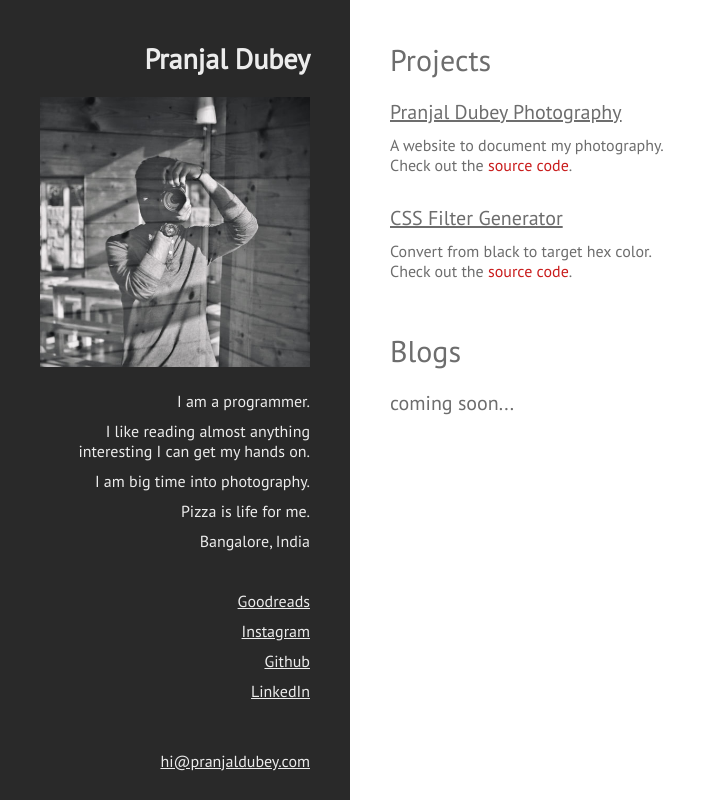
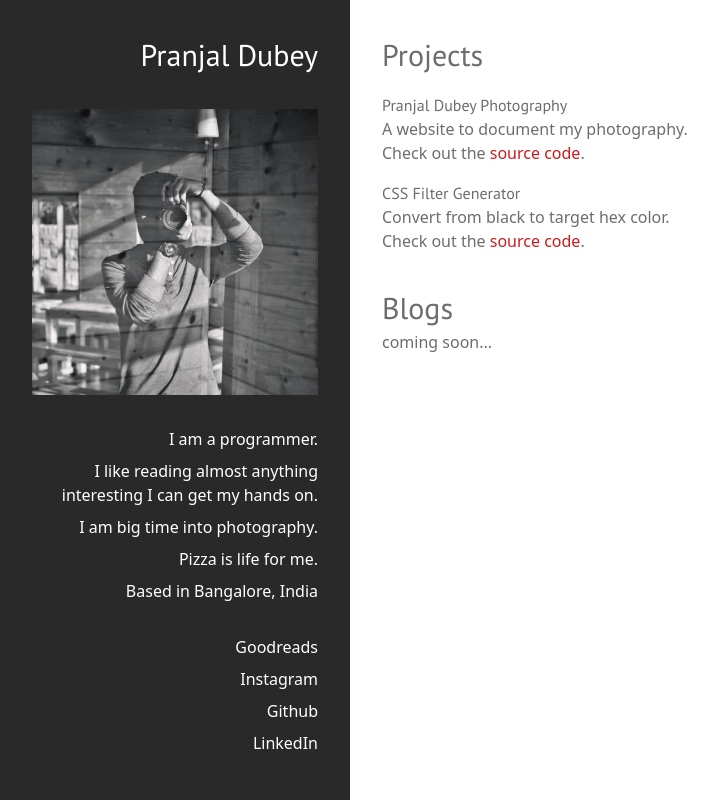
Before and after one commit to pranjalworm/train, a Next.js app: page / in a window 1280 px wide. Shown: the whole page, without its empty margins (0-717 px from the left). Built offline with nearby package versions, Linux system fonts and the light colour scheme.

Commit message:
implemented tailwind css

```diff
--- /dev/null
+++ b/components/content.tsx
@@ -0,0 +1,44 @@
+import React from 'react';
+
+export default function Content() {
+
+  return (
+    <div className="h-screen p-8 text-primary">
+
+      <div className="mb-8">
+        <div className="text-3xl font-title">Projects</div>
+
+        <div className="my-4">
+          <a className="font-title" target="_blank" href="https://pranjaldubey.photography" rel="noopener">Pranjal Dubey Photography</a>
+
+          <div>
+            A website to document my photography.<br />
+            Check out the <a className="text-accent" target="_blank" href="https://github.com/pranjalworm/click" rel="noopener">source code</a>.
+          </div>
+        </div>
+
+        <div className="my-4">
+          <a className="font-title" target="_blank" href="https://pranjalworm.github.io/css-filter-generator/" rel="noopener">
+            CSS Filter Generator
+          </a>
+
+          <div>
+            Convert from black to target hex color.<br />
+            Check out the <a href="https://github.com/pranjalworm/css-filter-generator" className="text-accent" target="_blank" rel="noopener">source code</a>.
+          </div>
+
+        </div>
+      </div>
+
+      <div className="mb-8">
+        <div className="text-3xl font-title">
+          Blogs
+          </div>
+        <div className="section-link">
+          coming soon...
+          </div>
+      </div>
+
+    </div>
+  );
+}
--- a/components/home.tsx
+++ b/components/home.tsx
@@ -1,51 +1,14 @@
+import React from "react"
+import Content from "./content"
 import SideMenu from "./side-menu"
 
 export default function Home() {
 
   return (
-    <div id="root-wrapper">
+    <div className="flex h-screen w-screen">
 
       <SideMenu />
-
-      {/* content */}
-      <div id="content-wrapper">
-
-        <div className="sections-container">
-          <div className="section-title">
-            Projects
-          </div>
-          <div className="section-link">
-            <a target="_blank" href="https://pranjaldubey.photography" rel="noopener">Pranjal Dubey Photography</a>
-
-            <div className="section-description">
-              A website to document my photography.<br />
-              Check out the <a className="code-link" target="_blank" href="https://github.com/pranjalworm/click" rel="noopener">source code</a>.
-            </div>
-          </div>
-
-          <div className="section-link">
-            <a target="_blank" href="https://pranjalworm.github.io/css-filter-generator/" rel="noopener">
-              CSS Filter Generator
-            </a>
-
-            <div className="section-description">
-              Convert from black to target hex color.<br />
-              Check out the <a href="https://github.com/pranjalworm/css-filter-generator" className="code-link" target="_blank" rel="noopener">source code</a>.
-            </div>
-
-          </div>
-        </div>
-
-        <div className="sections-container">
-          <div className="section-title">
-            Blogs
-          </div>
-          <div className="section-link">
-            coming soon...
-          </div>
-        </div>
-
-      </div>
+      <Content />
 
     </div>
   )
--- a/components/meta.tsx
+++ b/components/meta.tsx
@@ -20,7 +20,7 @@ export const Meta = () => {
       <meta property="og:image:alt" content="Pranjal Dubey's photograph" />
       <script type="application/ld+json"
         dangerouslySetInnerHTML={{ __html: JSON.stringify(SEOData.SchemaData) }} />
-      <link href="https://fonts.googleapis.com/css2?family=PT+Sans&display=swap" rel="stylesheet" />
+      <link href="https://fonts.googleapis.com/css2?family=PT+Sans&family=Roboto&display=swap" rel="stylesheet" />
     </Head>
   )
 }
--- a/components/side-menu.tsx
+++ b/components/side-menu.tsx
@@ -3,31 +3,28 @@ import React from 'react';
 export default function SideMenu() {
 
   return (
-    <div id="sidebar-wrapper">
-      <h1 id="website-title">
+    <div className="w-1/5 min-w-sidemenu h-screen min-h-sidemenu p-8 bg-primary text-white text-right">
+      <h1 className="mb-8 text-3xl font-title">
         Pranjal Dubey
       </h1>
-      <div id="profile-pic-wrapper">
-        <img src="/images/pranjal.jpg" alt="Pranjal Dubey's photograph" />
+
+      <img src="/images/pranjal.jpg" alt="Pranjal Dubey's photograph" className="mb-8 w-full" />
+
+      <div className="mb-2">I am a programmer.</div>
+      <div className="mb-2">I like reading almost anything interesting I can get my hands on.</div>
+      <div className="mb-2">I am big time into photography.</div>
+      <div className="mb-2">Pizza is life for me.</div>
+      <div className="mb-2">Based in Bangalore, India</div>
+
+      <div className="flex flex-col mt-8">
+        <a className="mb-2" target="_blank"
+          href="https://www.goodreads.com/user/show/26285683-pranjal-dubey" rel="noopener">Goodreads</a>
+        <a className="mb-2" target="_blank" href="https://www.instagram.com/pranjalworm/" rel="noopener">Instagram</a>
+        <a className="mb-2" target="_blank" href="https://github.com/pranjalworm" rel="noopener">Github</a>
+        <a className="mb-2" target="_blank" href="https://www.linkedin.com/in/pranjal-dubey/" rel="noopener">LinkedIn</a>
       </div>
 
-      <div id="about-me-wrapper">
-        <div>I am a programmer.</div>
-        <div>I like reading almost anything interesting I can get my hands on.</div>
-        <div>I am big time into photography.</div>
-        <div>Pizza is life for me.</div>
-        <div>Bangalore, India</div>
-      </div>
-
-      <div id="social-links-wrapper">
-        <a className="social-link" target="_blank"
-          href="https://www.goodreads.com/user/show/26285683-pranjal-dubey" rel="noopener">Goodreads</a>
-        <a className="social-link" target="_blank" href="https://www.instagram.com/pranjalworm/" rel="noopener">Instagram</a>
-        <a className="social-link" target="_blank" href="https://github.com/pranjalworm" rel="noopener">Github</a>
-        <a className="social-link" target="_blank" href="https://www.linkedin.com/in/pranjal-dubey/" rel="noopener">LinkedIn</a>
-      </div>
-
-      <div id="contact-info-wrapper">
+      <div className="mt-8">
         <a href="mailto:hi@pranjaldubey.com">hi@pranjaldubey.com</a>
       </div>
     </div>
--- a/package.json
+++ b/package.json
@@ -13,11 +13,13 @@
   "dependencies": {
     "next": "^10.0.1",
     "react": "^17.0.0",
-    "react-dom": "^17.0.0"
+    "react-dom": "^17.0.0",
+    "tailwindcss": "^1.9.6"
   },
   "devDependencies": {
     "@types/node": "^14.11.8",
     "@types/react": "^16.9.52",
+    "postcss-preset-env": "^6.7.0",
     "typescript": "^4.0.3"
   }
 }
--- /dev/null
+++ b/postcss.config.js
@@ -0,0 +1,3 @@
+module.exports = {
+  plugins: ['tailwindcss', 'autoprefixer', 'postcss-preset-env'],
+}
--- a/styles/style.css
+++ b/styles/style.css
@@ -2,14 +2,6 @@
 html {
   box-sizing: border-box;
   font-size: 16px;
-}
-
-body {
-  margin: 0px !important;
-  padding: 0px !important;
-  background: #fff;
-  font-family: "PT Sans", sans-serif;
-  color: #6d6d6d;
 }
 
 * {
@@ -33,12 +25,6 @@ body {
 
 html,
 body {
-  max-width: 100vw !important;
-  min-width: 100vw !important;
-
-  max-height: 100vh !important;
-  min-height: 100vh !important;
-
   overflow-x: hidden !important;
 }
 
@@ -59,98 +45,10 @@ body {
   background-color: #8e8e8e;
 }
 
-/********************************** STYLING ***********************************/
+/********************************** TAILWIND **********************************/
 
-#root-wrapper {
-  height: 100%;
-  width: 100%;
-  display: flex;
-}
+@tailwind base;
 
-/********* sidebar styling ********/
+@tailwind components;
 
-#sidebar-wrapper {
-  width: 350px;
-  height: 100vh;
-  min-height: 720px;
-  padding: 40px;
-  background: #292929;
-  color: #ececec;
-}
-
-#sidebar-wrapper > div {
-  text-align: right;
-}
-
-#profile-pic-wrapper > img {
-  width: 100%;
-  margin-bottom: 20px;
-}
-
-#about-me-wrapper > div {
-  margin-bottom: 10px;
-}
-
-#social-links-wrapper {
-  margin-top: 40px;
-  display: flex;
-  flex-direction: column;
-}
-
-.social-link {
-  margin-bottom: 10px;
-}
-
-.social-link {
-  color: #ececec;
-}
-
-#contact-info-wrapper {
-  margin-top: 40px;
-}
-
-#contact-info-wrapper a {
-  color: #ececec;
-}
-
-/********* content styling ********/
-
-#content-wrapper {
-  height: 100vh;
-  padding: 40px;
-}
-
-#website-title {
-  font-size: 28px;
-  margin-bottom: 20px;
-  text-align: right;
-}
-
-.sections-container {
-  margin: 0 0 40px 0;
-}
-
-.section-title {
-  font-size: 30px;
-}
-
-.section-link {
-  font-size: 20px;
-  margin: 20px 0px;
-  display: flex;
-  flex-direction: column;
-}
-
-.section-link > a {
-  color: #6d6d6d;
-}
-
-.section-description {
-  margin: 10px 0;
-  font-size: 16px;
-}
-
-.code-link {
-  color: #c91c1c !important;
-  text-decoration: none !important;
-}
+@tailwind utilities;
--- /dev/null
+++ b/tailwind.config.js
@@ -0,0 +1,30 @@
+module.exports = {
+  future: {
+    // removeDeprecatedGapUtilities: true,
+    // purgeLayersByDefault: true,
+  },
+  purge: ['./components/**/*.{js,ts,jsx,tsx}', './pages/**/*.{js,ts,jsx,tsx}'],
+  theme: {
+    extend: {},
+    fontFamily: {
+      title: ['PT Sans', 'sans-serif'],
+      body: ['Roboto', 'sans-serif'],
+    },
+    minWidth: {
+      'sidemenu': '350px'
+    },
+    minHeight: {
+      'sidemenu': '900px'
+    },
+    backgroundColor: theme => ({
+      'primary': '#292929'
+    }),
+    textColor: {
+      'primary': '#6d6d6d',
+      'accent': '#c91c1c',
+      'white': '#fff'
+    }
+  },
+  variants: {},
+  plugins: [],
+}
```
Also changed, not shown: 1 other file (tests, documents, lock files or other folders).
